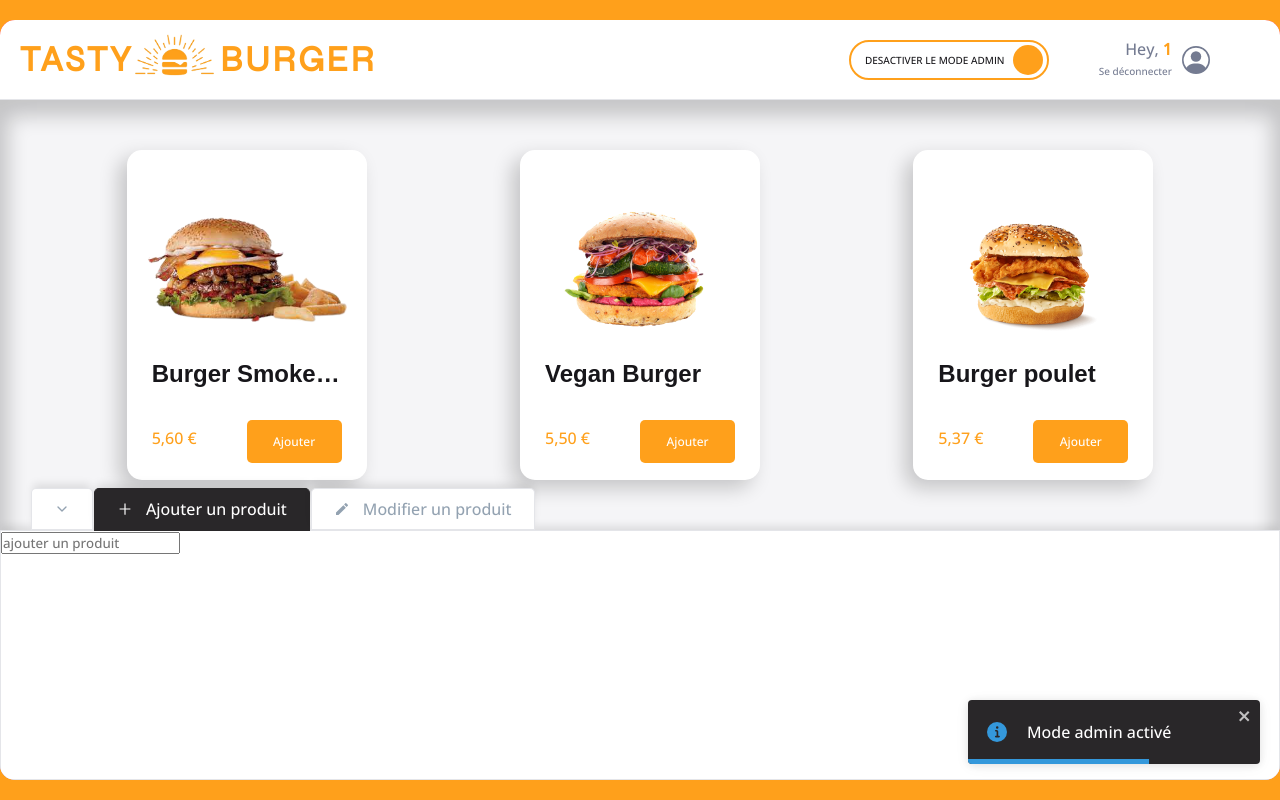
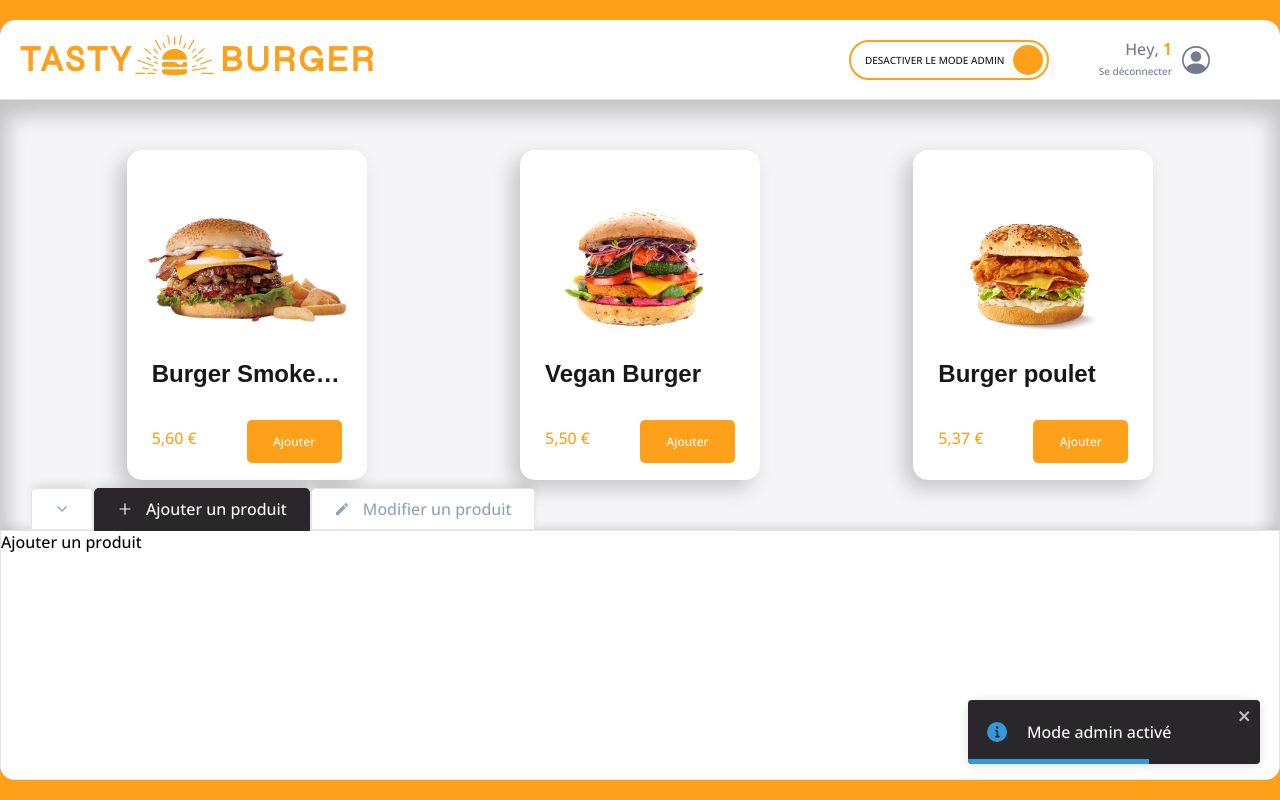
Before and after one commit to YanisMorzak/tasty-burger, a React (Vite) app: page /order/1 in a window 1280 px wide. Both pictures are taken after a click on the label 948 px from the left and 59 px from the top of the page. Built offline with nearby package versions, Linux system fonts and the light colour scheme; grey boxes are pictures that could not be loaded; a web font is replaced by a local one.

Commit message:
♻️ F07: ADMIN > Add scalable implementation for AdminPanel

```diff
--- a/src/components/pages/order/Main/Admin/AdminPanel.jsx
+++ b/src/components/pages/order/Main/Admin/AdminPanel.jsx
@@ -2,14 +2,17 @@ import React, { useContext } from 'react'
 import { styled } from 'styled-components';
 import { theme } from '../../../../../theme';
 import OrderContext from '../../../../../context/OrderContext';
+import { tabsConfig, getTabSelected } from './TabsConfig';
 
 export default function AdminPanel() {
   const {currentTabSelected } = useContext(OrderContext)
 
+  const tabs = tabsConfig(currentTabSelected)
+  const tabSelected = getTabSelected(tabs, currentTabSelected)
+
   return (
     <AdminPanelStyled>
-      {currentTabSelected === "add" && <input placeholder='ajouter un produit'/>}
-      {currentTabSelected === "edit" && <input placeholder='modifier un produit'/>}
+      {currentTabSelected === tabSelected.index && tabSelected.label}
     </AdminPanelStyled>
   )
 }
--- a/src/components/pages/order/Main/Admin/TabsConfig.jsx
+++ b/src/components/pages/order/Main/Admin/TabsConfig.jsx
@@ -18,3 +18,6 @@ export const tabsConfig = (currentTabSelected) => [
         className: currentTabSelected ==="edit" ? "is-active" : "",
     }
 ]
+
+export const getTabSelected = (tabs, currentTabSelected) =>
+    tabs.find((tab) => tab.index === currentTabSelected)
```
